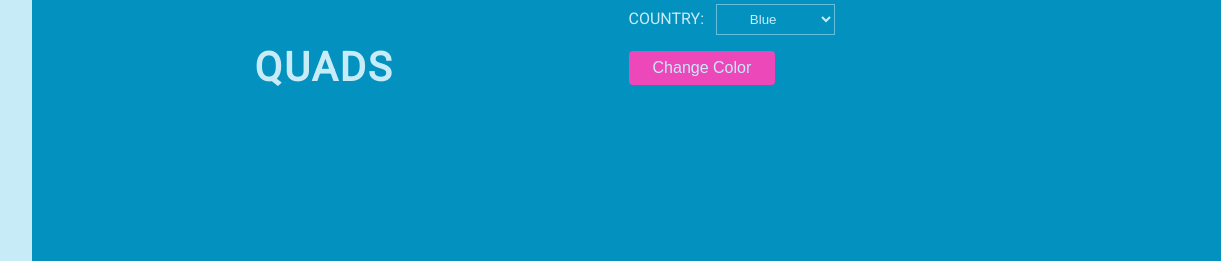
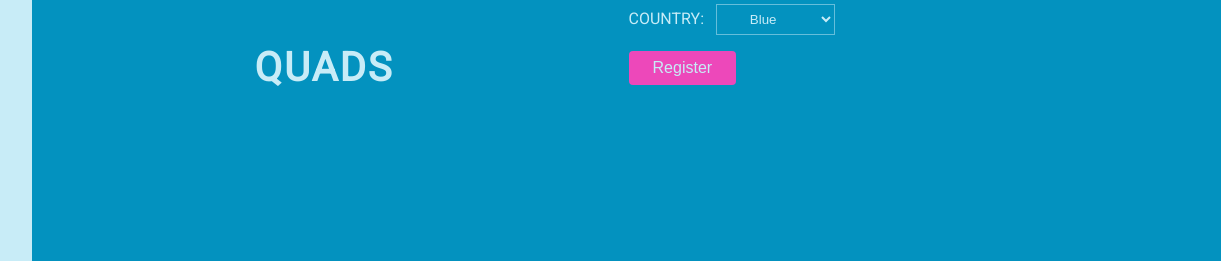
Before and after one commit to olaniyi900/Task_four, a plain HTML site: page index.html in a window 1280 px wide. Shown: the part 489-750 px from the top of the page, 59-1280 px from the left. Drawn offline with Linux system fonts and the light colour scheme.

Commit message:
work on button

```diff
--- a/index.html
+++ b/index.html
@@ -67,7 +67,7 @@
                             <option value="yellow">Yellow</option>
                             <option value="gray">Gray</option>
                         </select>
-                        <button type="submit">Change Color</button>
+                        <button type="submit" disabled>Register</button>
                     </form>
                 </div>
             </div>
```
